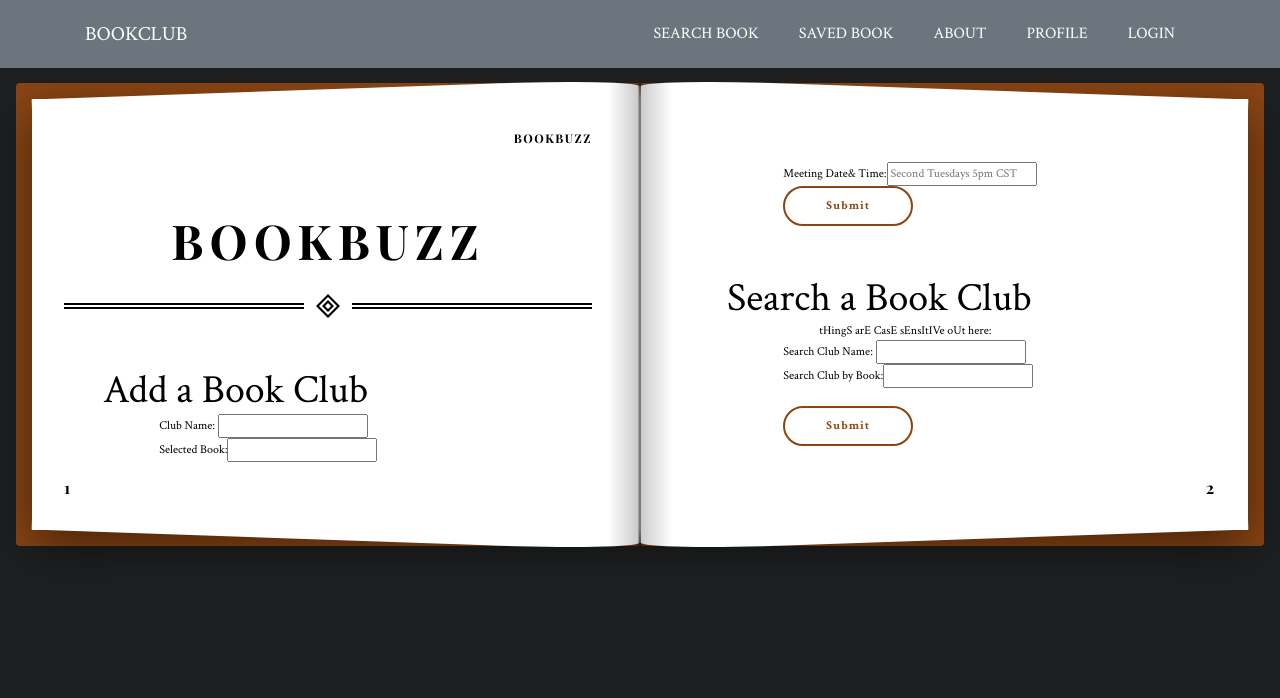
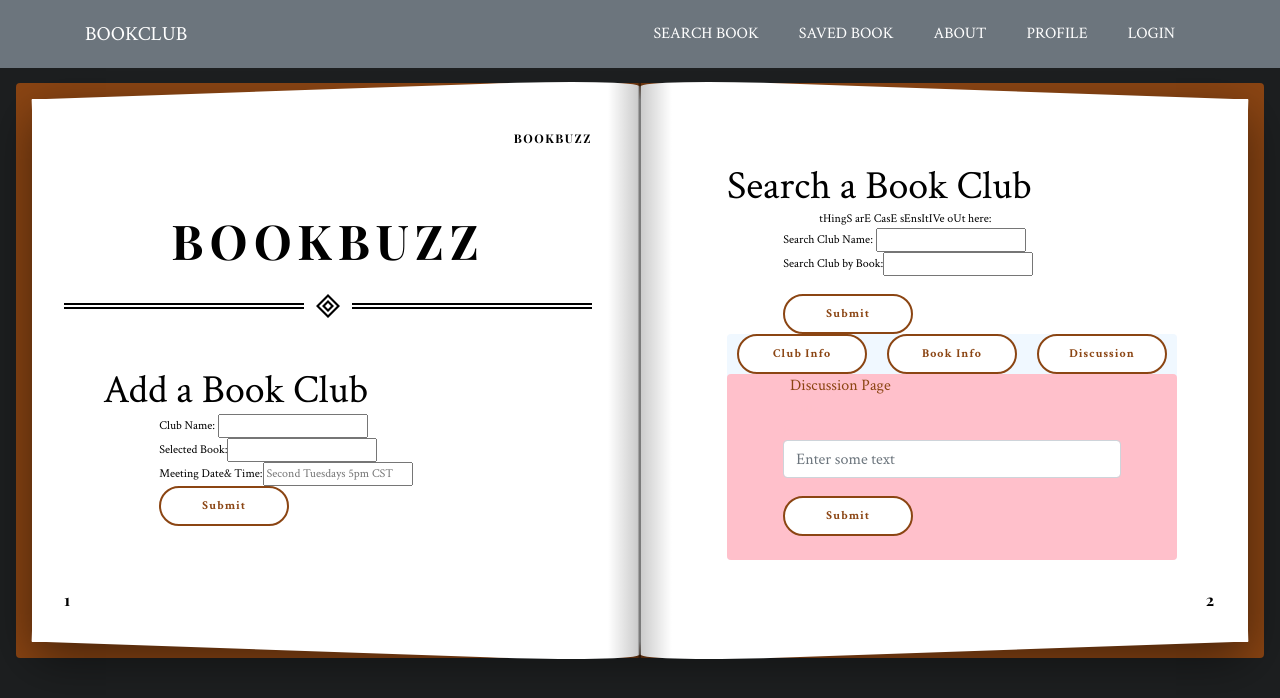
Before and after one commit to kevinerman/Bookbuzz, a React (Create React App) app in the folder client/: page /bookclub in a window 1280 px wide. Shown: the top 698 px of the page. Built offline with nearby package versions, Linux system fonts and the light colour scheme; no server answers; a web font is replaced by a local one.

Commit message:
discussion page

```diff
--- /dev/null
+++ b/client/src/components/BookClub.js
@@ -0,0 +1,54 @@
+import React, { Component } from "react";
+
+export default class BookClubPage extends Component {
+  constructor() {
+    super();
+    this.state = {
+      clubName: ""
+    };
+  }
+
+  render() {
+    return (
+      <div className="rounded" style={{ background: "	#F0F8FF" }}>
+        <div className="row">
+          <button className="buttonClubCreate">Club Info</button> {`         `}
+          <button className="buttonClubCreate">Book Info</button> {`         `}
+          <button className="buttonClubCreate">Discussion</button>
+        </div>
+        <div className="row">
+          <div
+            className="col s6 m6 rounded"
+            style={{ background: "pink", color: "#8b4513" }}
+          >
+            <p> Discussion Page </p>
+
+            <div style={{ color: "pink" }}>
+              <p> hello</p>
+
+              <form>
+                <div className="form-group">
+                  <label for="exampleInputEmail1">Email address</label>
+                  <input
+                    type="textbox"
+                    name="username"
+                    className="form-control"
+                    id="username"
+                    aria-describedby="emailHelp"
+                    placeholder="Enter some text"
+                    // onChange={this.handleUsernameChanged.bind(this)}
+                  />
+
+                </div>
+                <br />
+
+          <input  type="submit" value="Submit" className="btn buttonClubCreate"/>
+              </form>
+              <br/>
+            </div>
+          </div>
+        </div>
+      </div>
+    );
+  }
+}
--- a/client/src/components/styles.css
+++ b/client/src/components/styles.css
@@ -1,7 +1,6 @@
 .navwhite {
   color: white;
 }
-
 
 form {
   font-size: 12px;
@@ -15,54 +14,49 @@ form {
     display:inline-block;
 } */
 
-
 .buttonClubCreate {
-    outline:none;
+  outline: none;
   height: 40px;
   text-align: center;
   width: 130px;
-    border-radius:40px;
+  border-radius: 40px;
   background: #fff;
-    border: 2px solid  #8B4513;
-    color:#8B4513;
-    letter-spacing:1px;
-    text-shadow:0;
+  border: 2px solid #8b4513;
+  color: #8b4513;
+  letter-spacing: 1px;
+  text-shadow: 0;
   font-size: 12px;
-    font-weight:bold;
+  font-weight: bold;
 
   cursor: pointer;
   transition: all 0.25s ease;
-
 }
 
-  .buttonClubCreate :hover {
-    color:white;
-    background: #8B4513;
+.buttonClubCreate:hover {
+  color: white;
+  background: #8b4513;
 }
-  .buttonClubCreate :active {
+.buttonClubCreate:active {
   letter-spacing: 2px;
-    letter-spacing: 2px ;
+  letter-spacing: 2px;
 }
-  .buttonClubCreate :after {
-    content:"SUBMIT";
+.buttonClubCreate:after {
+  /* content: "SUBMIT"; */
 }
 
-
 .buttonDelete {
-    outline:none;
+  outline: none;
   height: 40px;
   text-align: center;
   width: 130px;
-    border-radius:40px;
+  border-radius: 40px;
   background: #fff;
-    border: 2px solid  red;
-    color:red;
-    letter-spacing:1px;
-    text-shadow:0;
+  border: 2px solid red;
+  color: red;
+  letter-spacing: 1px;
+  text-shadow: 0;
   font-size: 12px;
-    font-weight:bold;
+  font-weight: bold;
   cursor: pointer;
   transition: all 0.25s ease;
-
-
 }
--- a/client/src/pages/BookClub/BookClub.js
+++ b/client/src/pages/BookClub/BookClub.js
@@ -1,7 +1,7 @@
 import React, { Component } from "react";
 import AddBookClub from "../../components/AddBookClub";
 import SearchBookClub from "../../components/searchBookClub";
-// import SavedBooks from "../../components/savedBooks";
+import BookClubPage from "../../components/BookClub"; // will be removed from here to its page
 import Wrapper from "../../components/Wrapper";
 
 class BookClub extends Component {
@@ -16,8 +16,6 @@ class BookClub extends Component {
       meetingDate: ""
     };
 
-    // this.handleChange = this.handleChange.bind(this);
-    // this.handleSubmit = this.handleSubmit.bind(this);
   }
 
 
@@ -33,6 +31,7 @@ class BookClub extends Component {
         <AddBookClub />
        <br/>    <br/>
         <SearchBookClub />
+        <BookClubPage/>
       </Wrapper>
       </div>
     );
```
Also changed, not shown: client/src/components/yourBookClub.js (deleted, +0 -30 lines), client/src/App.css (line endings or trailing spaces). Lines whose indentation alone changed are shown as unchanged.
